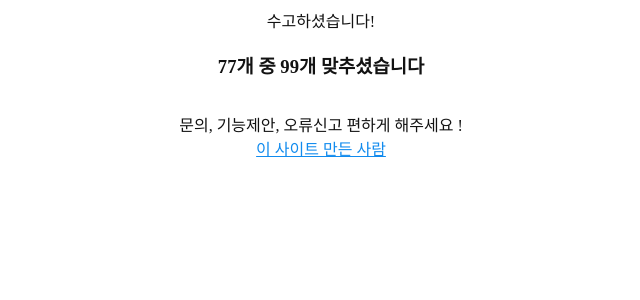
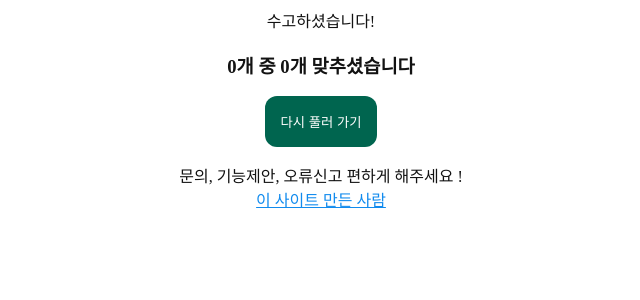
Before and after one commit to seondal/PokemonQuiz, a Next.js app: page /quiz/artwork in a window 1280 px wide. Shown: the top 300 px of the page, without its empty margins (319-959 px from the left). Built offline with nearby package versions, Linux system fonts and the light colour scheme.

Commit message:
✨ feat :  퀴즈 끝나면 맞춘 문제 갯수 보여주기

```diff
--- a/src/app/quiz/Ending.tsx
+++ b/src/app/quiz/Ending.tsx
@@ -1,6 +1,19 @@
+import useQuizStore from "@/store/useQuizStore";
+import useScoreStore from "@/store/useScoreStore";
+import { useRouter } from "next/navigation";
+
 export default function EndingPage() {
-  const total = 77;
-  const solved = 99;
+  const router = useRouter();
+  const { quizList, reset: resetQuiz } = useQuizStore();
+  const { solved, reset: resetScore } = useScoreStore();
+
+  const total = quizList.length;
+
+  function onClick() {
+    resetQuiz();
+    resetScore();
+    router.back();
+  }
 
   return (
     <div>
@@ -8,6 +21,7 @@ export default function EndingPage() {
       <h3>
         {total}개 중 {solved}개 맞추셨습니다
       </h3>
+      <button onClick={onClick}>다시 풀러 가기</button>
     </div>
   );
 }
--- a/src/app/quiz/layout.tsx
+++ b/src/app/quiz/layout.tsx
@@ -4,6 +4,7 @@ import useQuizStore from "@/store/useQuizStore";
 import { useState } from "react";
 import EndingPage from "./Ending";
 import Result from "./Result";
+import useScoreStore from "@/store/useScoreStore";
 
 interface QuizI {
   children: React.ReactNode;
@@ -11,13 +12,18 @@ interface QuizI {
 
 export default function Quiz({ children }: QuizI) {
   const { quizList, curNumber, goNextNumber } = useQuizStore();
+  const { correct } = useScoreStore();
   const data = quizList[curNumber];
 
   const [value, setValue] = useState("");
   const [curState, setCurState] = useState<"ing" | "correct" | "wrong">("ing");
 
   function onSubmit() {
-    setCurState(data.name == value ? "correct" : "wrong");
+    const isCorrect = data.name === value;
+    if (isCorrect) {
+      correct();
+    }
+    setCurState(isCorrect ? "correct" : "wrong");
   }
 
   function onNext() {
--- a/src/store/useQuizStore.ts
+++ b/src/store/useQuizStore.ts
@@ -7,6 +7,8 @@ interface QuizStoreI {
 
   curNumber: number;
   goNextNumber: () => void;
+
+  reset: () => void;
 }
 
 const useQuizStore = create<QuizStoreI>((set) => ({
@@ -15,6 +17,8 @@ const useQuizStore = create<QuizStoreI>((set) => ({
 
   curNumber: 0,
   goNextNumber: () => set((state) => ({ curNumber: state.curNumber + 1 })),
+
+  reset: () => set({ quizList: [], curNumber: 0 }),
 }));
 
 export default useQuizStore;
--- /dev/null
+++ b/src/store/useScoreStore.ts
@@ -0,0 +1,15 @@
+import { create } from "zustand";
+
+interface ScoreStoreI {
+  solved: number;
+  correct: () => void;
+  reset: () => void;
+}
+
+const useScoreStore = create<ScoreStoreI>((set) => ({
+  solved: 0,
+  correct: () => set((state) => ({ solved: state.solved + 1 })),
+  reset: () => set({ solved: 0 }),
+}));
+
+export default useScoreStore;
```
